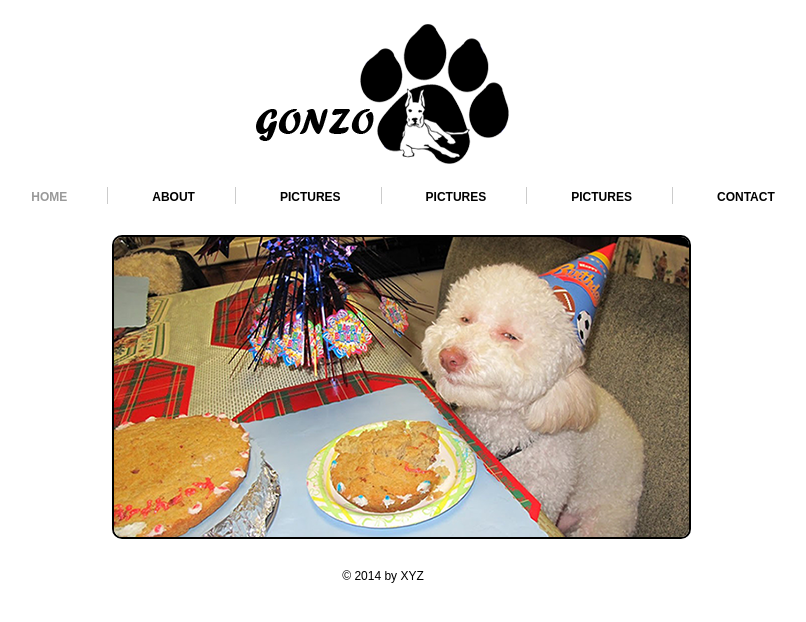
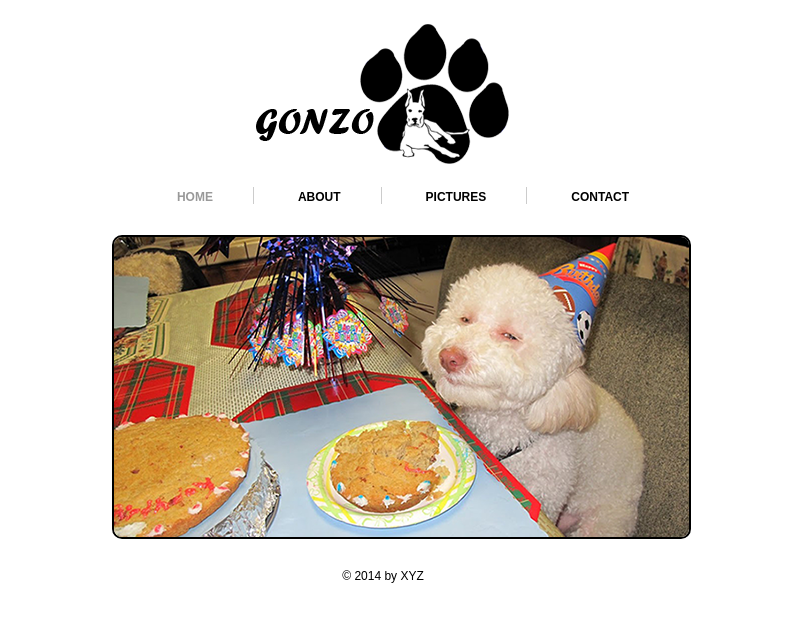
Before and after one commit to hamcoaki/Primjer, a plain HTML site: page index.html in a window 1280 px wide. Shown: the whole page, without its empty margins (257-1063 px from the left). Drawn offline with Linux system fonts and the light colour scheme.

Commit message:
Vraceno na drugi commit koji daje ispravnu stranicu

```diff
--- a/index.html
+++ b/index.html
@@ -28,8 +28,6 @@
 		<ul>
 			<li><a class="active" href="index.html">HOME</a></li>
 			<li><a href="about.html">ABOUT</a></li>
-			<li><a href="picture.html">PICTURES</a></li>
-			<li><a href="picture.html">PICTURES</a></li>
 			<li><a href="picture.html">PICTURES</a></li>
 			<li class="bdr"><a class="pdg" href="contact.html">CONTACT</a></li>
 		</ul>
```
